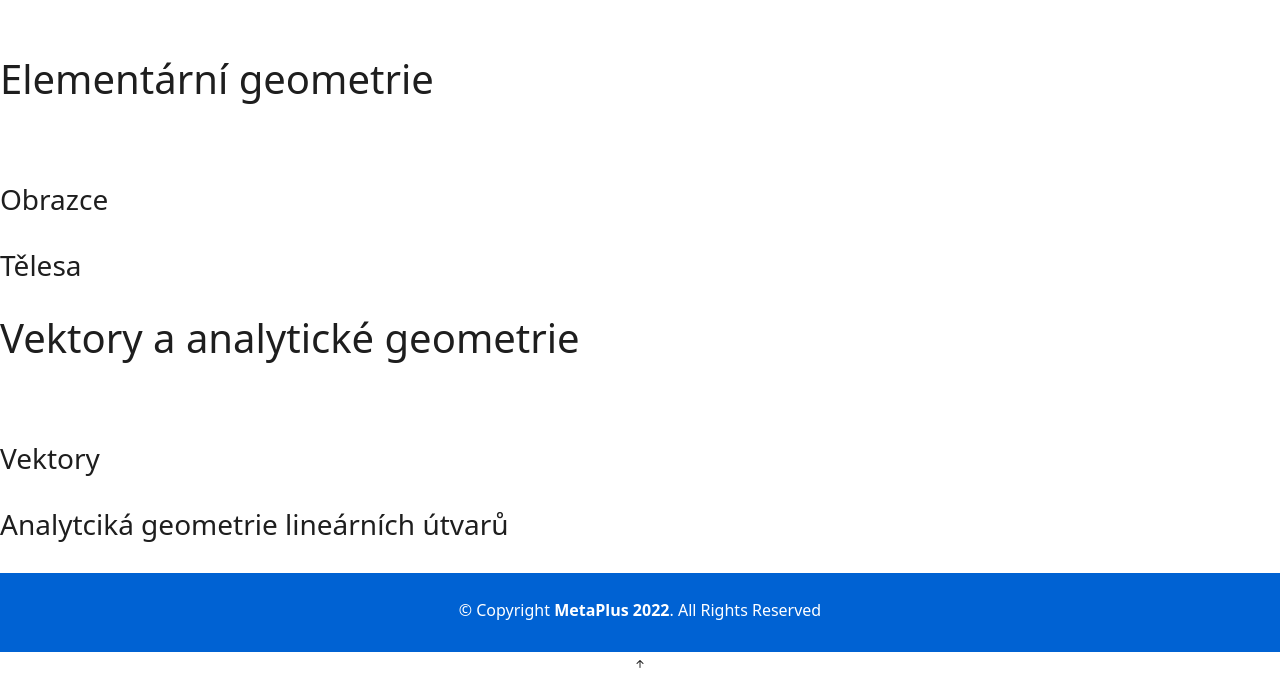
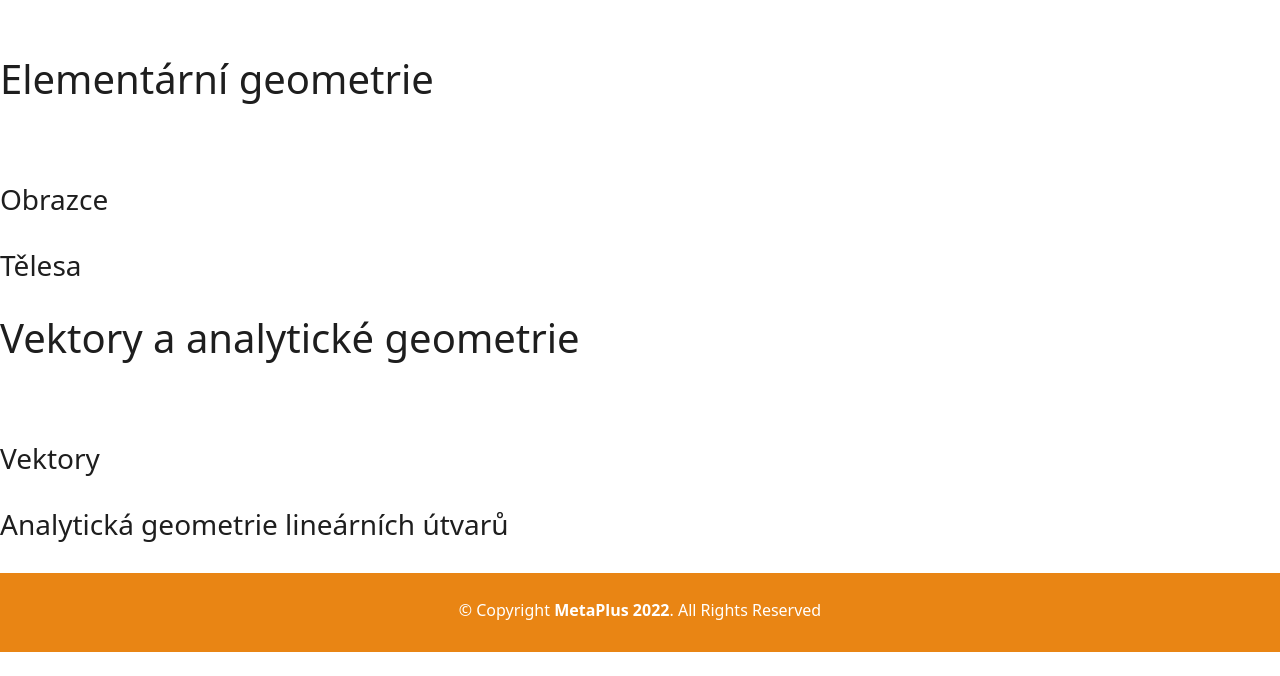
Before and after one commit to eiserik01/MetaPlus, a plain HTML site: page MetaPlus/tables.html in a window 1280 px wide. Shown: the part 737-1413 px from the top of the page. After the commit the page ends 1389 px from the top, so only its background shows below. Drawn offline with nearby package versions, Linux system fonts and the light colour scheme.

```diff
--- a/MetaPlus/assets/css/style.css
+++ b/MetaPlus/assets/css/style.css
@@ -179,7 +179,7 @@
   text-align: center;
   color: #fff;
   padding: 25px 0;
-  background: #0062d3;
+  background: #e98514;
 }
 
 footer .copyright {
--- a/MetaPlus/tables.html
+++ b/MetaPlus/tables.html
@@ -65,7 +65,7 @@
 
         <h1>Vektory a analytické geometrie</h1><br><br><br>
             <h3>Vektory</h3><br>
-            <h3>Analytciká geometrie lineárních útvarů</h3><br>
+            <h3>Analytická geometrie lineárních útvarů</h3><br>
     </div>
   </main>
 
@@ -82,14 +82,6 @@
     </div>
   </footer>
 
-  <div id="preloader"></div>
-  <a href="#" class="back-to-top d-flex align-items-center justify-content-center"><i class="bi bi-arrow-up-short"></i></a>
-
-
-
-
-
-  <script src="assets/js/main.js"></script>
 
 </body>
 
```
